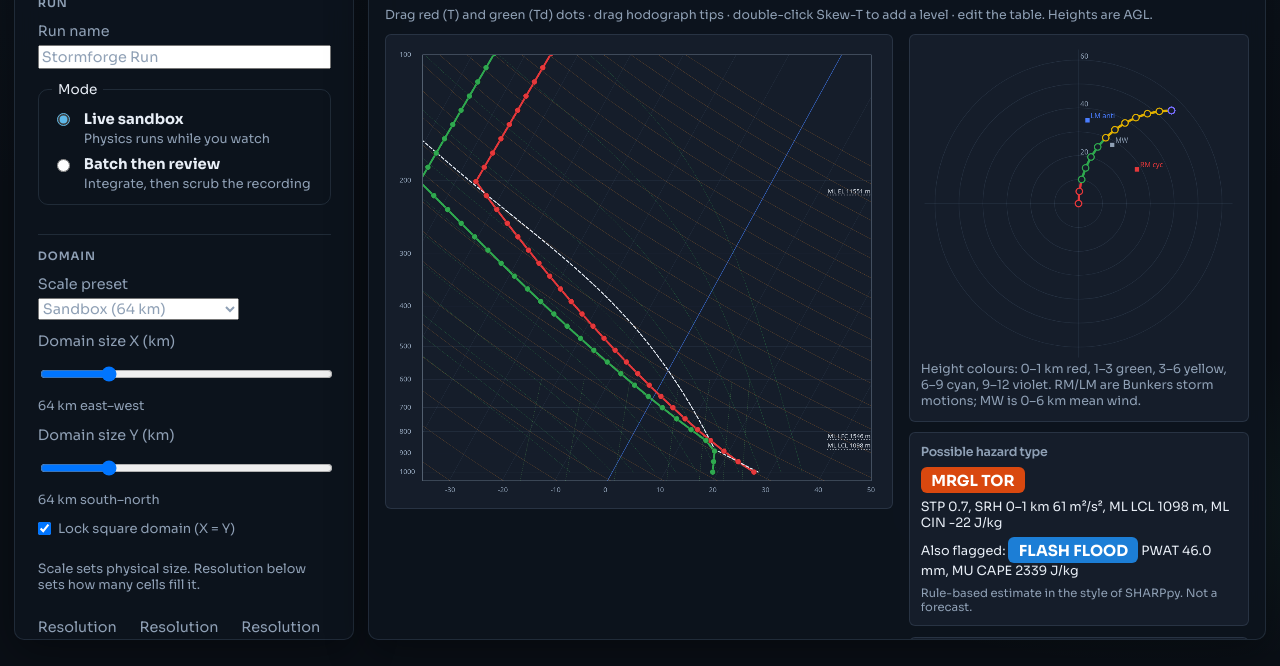
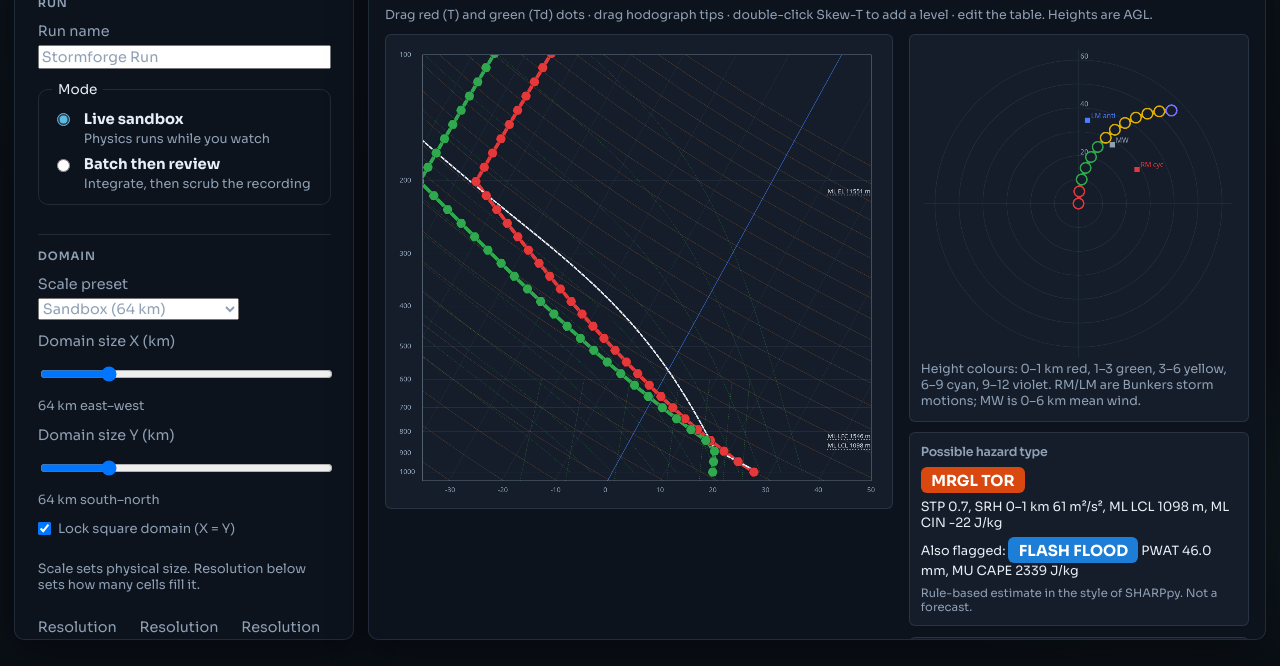
Before and after one commit to Weatherin2D/stormforge, a website built with Vite: page index.html in a window 1280 px wide. Shown: the part 134-800 px from the top of the page. Built offline with nearby package versions, Linux system fonts and the light colour scheme.

Commit message:
Match the front map to the Skew-T and skip empty microphysics columns.
Co-authored-by: Cursor <cursoragent@cursor.com>

```diff
--- a/src/setup/SetupScreen.ts
+++ b/src/setup/SetupScreen.ts
@@ -258,6 +258,7 @@ export class SetupScreen {
       this.sounding = levels;
     };
     this.root.querySelector("#sf-creator-host")!.appendChild(this.creator.root);
+    this.fronts.resize();
 
     const monthNames = [
       "Jan", "Feb", "Mar", "Apr", "May", "Jun",
--- a/src/setup/SynopticEditor.ts
+++ b/src/setup/SynopticEditor.ts
@@ -299,6 +299,16 @@ export class SynopticEditor {
 
     this.ro = new ResizeObserver(() => this.draw());
     this.ro.observe(this.canvas);
+    this.ro.observe(this.root);
+    // Match the Skew-T when it resizes (same visual footprint).
+    const st = () => document.querySelector("#sc-st");
+    const bindSt = () => {
+      const el = st();
+      if (el && this.ro) this.ro.observe(el);
+    };
+    bindSt();
+    // Creator mounts slightly later on setup / drawer open.
+    Promise.resolve().then(bindSt);
     if (opts.setup) this.setup = cloneSynoptic(opts.setup);
     this.renderList();
     this.syncSelectionUi();
@@ -360,6 +370,8 @@ export class SynopticEditor {
   }
 
   resize(): void {
+    const st = document.querySelector("#sc-st");
+    if (st && this.ro) this.ro.observe(st);
     this.draw();
   }
 
@@ -549,9 +561,26 @@ export class SynopticEditor {
     this.notify();
   }
 
+  /** Match the on-screen Skew-T box; fall back to ST aspect in the host width. */
+  private frontCssSize(): { cssW: number; cssH: number } {
+    const st = document.querySelector("#sc-st") as HTMLCanvasElement | null;
+    if (st && st.clientWidth > 40 && st.clientHeight > 40) {
+      return { cssW: Math.round(st.clientWidth), cssH: Math.round(st.clientHeight) };
+    }
+    const parentW = Math.max(
+      1,
+      this.canvas.parentElement?.clientWidth || this.root.clientWidth || 640,
+    );
+    // Same logical aspect as creatorDraw ST_W/ST_H (1200×1120).
+    const cssW = Math.round(Math.min(parentW, 1200));
+    const cssH = Math.round(cssW * (1120 / 1200));
+    return { cssW, cssH };
+  }
+
   private draw(): void {
-    const cssW = Math.max(1, this.canvas.clientWidth);
-    const cssH = Math.max(1, this.canvas.clientHeight);
+    const { cssW, cssH } = this.frontCssSize();
+    this.canvas.style.width = `${cssW}px`;
+    this.canvas.style.height = `${cssH}px`;
     const dpr = Math.min(window.devicePixelRatio || 1, 2);
     const w = Math.floor(cssW * dpr);
     const h = Math.floor(cssH * dpr);
--- a/src/sim/Microphysics.ts
+++ b/src/sim/Microphysics.ts
@@ -47,6 +47,8 @@ export function stepMicrophysics(
 
         const T = th * ex;
         const qs = Math.max(1e-6, mixingRatio(esatFast(T), p0));
+        // Clear unsaturated air has nothing to convert — skip the rest.
+        if (qc < 1e-10 && qr < 1e-10 && qv <= qs) continue;
         const excess = qv - qs;
 
         // Condensation grows cloud whenever supersaturated.
--- a/src/sim/coldMicrophysics.ts
+++ b/src/sim/coldMicrophysics.ts
@@ -767,6 +767,15 @@ export function stepColdMicrophysics(
       const jBase = kBase + j * nx;
       for (let i = 0; i < nx; i++) {
         const id = jBase + i;
+        const hydrometeor =
+          f.qc[id] + f.qr[id] + f.qi[id] + f.qs[id] + f.qg[id] + f.qh[id];
+        if (hydrometeor < 1e-10) {
+          // No condensate: only supersaturated clear air needs nucleation.
+          const tk = f.theta[id] * ex;
+          const tc = tk - T0;
+          const qsi = qsatIce(tc, p);
+          if (f.qv[id] <= qsi) continue;
+        }
 
         freezeRain(f.theta, f.qr, f.qg, id, ex);
         settleCrystals(f.qi, f.ni, id);
--- a/src/skewt/creator/SoundingCreator.ts
+++ b/src/skewt/creator/SoundingCreator.ts
@@ -10,11 +10,13 @@ import {
 import {
   drawHodograph,
   drawSkewT,
+  HODO_HIT_R,
   HODO_SIZE,
   hodoPoint,
   Pf,
   readCreatorCss,
   ST_H,
+  ST_HIT_R,
   ST_W,
   Tp,
   X,
@@ -594,7 +596,7 @@ export class SoundingCreator {
 
   private onStDown(e: PointerEvent): void {
     const [px, py] = this.pos(e, this.stCanvas, ST_W, ST_H);
-    let b = 24;
+    let b = ST_HIT_R;
     let bi: [number, "T" | "Td"] | null = null;
     this.levels.forEach((l, i) => {
       ([["T", l.T], ["Td", l.Td]] as ["T" | "Td", number][]).forEach(
@@ -648,7 +650,7 @@ export class SoundingCreator {
 
   private onHoDown(e: PointerEvent): void {
     const [px, py] = this.pos(e, this.hoCanvas, HODO_SIZE, HODO_SIZE);
-    let b = 26;
+    let b = HODO_HIT_R;
     let bi: number | null = null;
     this.levels.forEach((l, i) => {
       if ((l.z ?? 0) > 12e3) return;
--- a/src/skewt/creator/creatorDraw.ts
+++ b/src/skewt/creator/creatorDraw.ts
@@ -95,12 +95,19 @@ function path(
   x.stroke();
 }
 
-/** Profile stroke / handle sizes for the large canvas. */
-const PROFILE_W = 5;
-const PARCEL_W = 2.75;
-const HANDLE_R = 7;
-const HODO_W = 5.5;
-const HODO_R = 7.5;
+/**
+ * Logical stroke sizes chosen so that after CSS shrink (logical ST_W/HODO_SIZE
+ * → displayed width) profiles stay ~6–8px on screen with chunky edit handles.
+ */
+const PROFILE_W = 9;
+const PARCEL_W = 4;
+const HANDLE_R = 12;
+const HODO_W = 9;
+const HODO_R = 12;
+
+/** Hit-test radius in logical canvas coords (Skew-T / hodograph). */
+export const ST_HIT_R = 32;
+export const HODO_HIT_R = 34;
 
 const dot = (
   x: CanvasRenderingContext2D,
@@ -113,8 +120,8 @@ const dot = (
   x.arc(px, py, r, 0, 7);
   x.fillStyle = c;
   x.fill();
-  x.lineWidth = 1.5;
-  x.strokeStyle = "rgba(0,0,0,0.35)";
+  x.lineWidth = 2;
+  x.strokeStyle = "rgba(0,0,0,0.45)";
   x.stroke();
 };
 
@@ -309,7 +316,7 @@ export function drawHodograph(
     x.fillStyle = css.card;
     x.fill();
     x.strokeStyle = col(l.z ?? 0);
-    x.lineWidth = 2.75;
+    x.lineWidth = 3.25;
     x.stroke();
   });
   (
@@ -322,7 +329,7 @@ export function drawHodograph(
     const px = hc + v[0] * sc;
     const py = hc - v[1] * sc;
     x.fillStyle = c;
-    x.fillRect(px - 5, py - 5, 10, 10);
-    x.fillText(n, px + 7, py - 5);
+    x.fillRect(px - 6, py - 6, 12, 12);
+    x.fillText(n, px + 8, py - 5);
   });
 }
--- a/src/styles.css
+++ b/src/styles.css
@@ -332,11 +332,12 @@ label {
 #sf-front-canvas {
   position: static;
   display: block;
-  width: 420px;
+  /* Sized in JS to match #sc-st; CSS keeps layout from blowing out. */
+  width: 100%;
   max-width: 100%;
-  height: 420px;
-  max-height: 420px;
-  aspect-ratio: 1 / 1;
+  height: auto;
+  max-height: min(72vh, 960px);
+  aspect-ratio: 1200 / 1120;
   margin: 0;
   border: 1px solid var(--border);
   border-radius: var(--radius-sm);
@@ -349,10 +350,9 @@ label {
 .fronts-embedded #sf-front-canvas,
 .fronts-below-sounding #sf-front-canvas,
 .synoptic-compact #sf-front-canvas {
-  width: 420px;
+  width: 100%;
   max-width: 100%;
-  height: 420px;
-  max-height: 420px;
+  max-height: min(72vh, 960px);
 }
 
 #sf-front-canvas.drawing {
```
